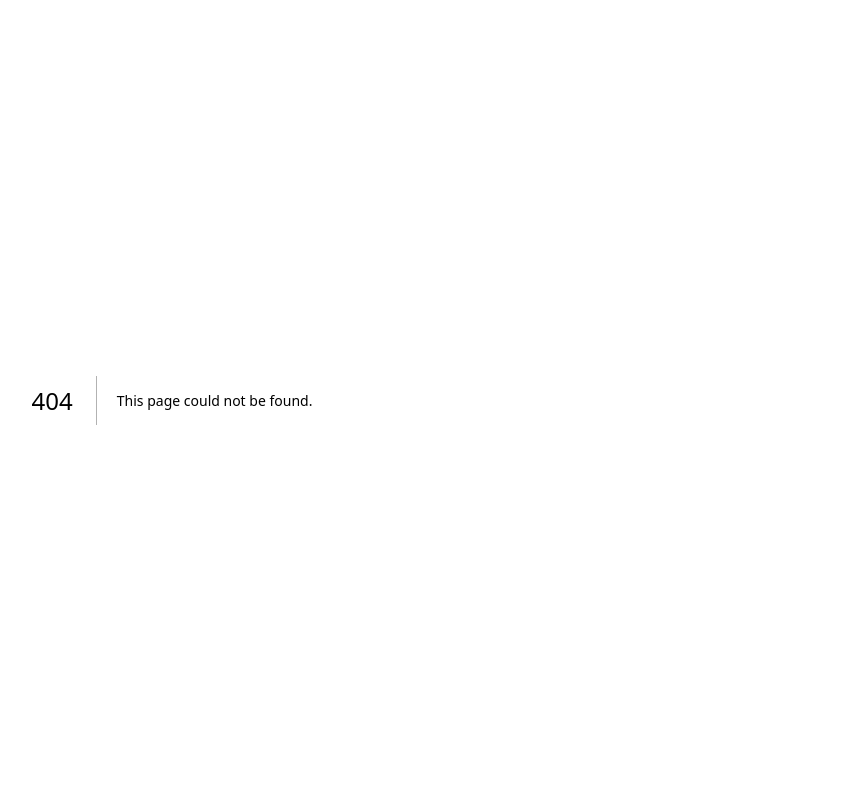
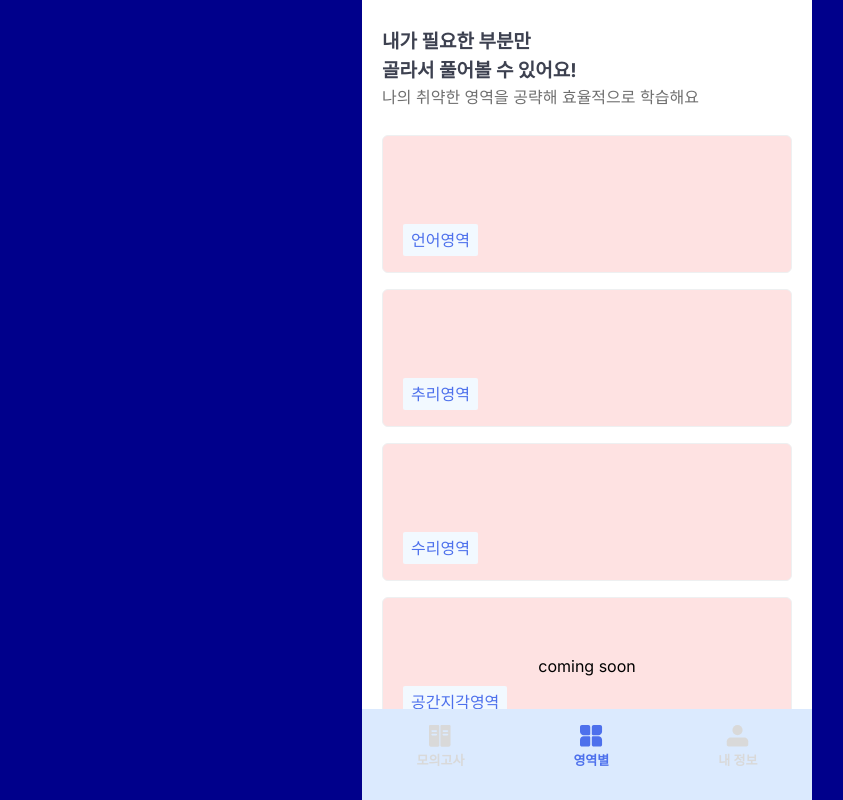
Before and after one commit to jieun0732/pull-up, a Next.js app in the folder frontend/pull-up/: page /main/sectional in a window 1280 px wide. Before the commit this address had no page. Shown: the whole page, without its empty margins (53-896 px from the left). Built offline with nearby package versions, Linux system fonts and the light colour scheme.

Commit message:
[FE] feat. bottomNavbar 추가 (KAN-13)

```diff
--- /dev/null
+++ b/frontend/pull-up/app/component/bottomNavbar.tsx
@@ -0,0 +1,51 @@
+"use client";
+
+import Link from "next/link";
+import { usePathname } from "next/navigation";
+import MockTestIcon from "@/assets/icon/mockTestIcon";
+import SectionalIcon from "@/assets/icon/sectionalIcon";
+import ProfileIcon from "@/assets/icon/profileIcon";
+
+const navbarItem = [
+  {
+    name: "모의고사",
+    Icon: MockTestIcon,
+    link: "/main/mocktest",
+  },
+  {
+    name: "영역별",
+    Icon: SectionalIcon,
+    link: "/main/sectional",
+  },
+  {
+    name: "내 정보",
+    Icon: ProfileIcon,
+    link: "/main/profile",
+  },
+];
+
+export default function BottomNavbar() {
+  const pathname = usePathname();
+
+  return (
+    <nav className="fixed bottom-0 flex h-[91px] w-full min-w-[320px] max-w-[450px] items-center justify-around bg-blue-100 pb-[30px] pt-[17px]">
+      {navbarItem.map(({ name, Icon, link }) => {
+        const isClicked = pathname.includes(link);
+        return (
+          <Link
+            href={link}
+            key={name}
+            className="flex flex-col items-center gap-1"
+          >
+            <Icon isClicked={isClicked} />
+            <p
+              className={`text-[13px] font-semibold ${isClicked ? "text-blue01" : "text-[#D9D9D9]"} `}
+            >
+              {name}
+            </p>
+          </Link>
+        );
+      })}
+    </nav>
+  );
+}
--- /dev/null
+++ b/frontend/pull-up/app/main/mocktest/page.tsx
@@ -0,0 +1,3 @@
+export default function Page() {
+  return <div>mainpagee</div>;
+}
--- /dev/null
+++ b/frontend/pull-up/app/main/profile 복사본/page.tsx
@@ -0,0 +1,3 @@
+export default function Page() {
+  return <div>profile</div>;
+}
--- /dev/null
+++ b/frontend/pull-up/app/main/sectional/[subject]/page.tsx
@@ -0,0 +1,14 @@
+"use client";
+
+import Link from "next/link";
+import { useParams } from "next/navigation";
+
+export default function Page() {
+  const params = useParams<{ subject: string }>();
+
+  return (
+    <div className="">
+      <p>{params.subject}</p>
+    </div>
+  );
+}
--- /dev/null
+++ b/frontend/pull-up/app/main/sectional/page.tsx
@@ -0,0 +1,53 @@
+"use client";
+
+import Link from "next/link";
+
+export default function Page() {
+  const sections = [
+    {
+      name: "언어영역",
+      link: "/main/sectional/language",
+      isClosed: false,
+    },
+    {
+      name: "추리영역",
+      link: "/main/sectional/reasoning",
+      isClosed: false,
+    },
+    {
+      name: "수리영역",
+      link: "/main/sectional/math",
+      isClosed: false,
+    },
+    {
+      name: "공간지각영역",
+      link: "/main/sectional/spatial",
+      isClosed: true,
+    },
+  ];
+  return (
+    <div className="">
+      <p className="text-black01 text-[19px] font-bold">내가 필요한 부분만</p>
+      <p className="text-black01 text-[19px] font-bold">
+        골라서 풀어볼 수 있어요!
+      </p>
+      <p className="text-gray01 mb-[26px] text-base">
+        나의 취약한 영역을 공략해 효율적으로 학습해요
+      </p>
+
+      {sections.map((item) => {
+        return (
+          <Link
+            href={item.link}
+            className="border-white03 relative mb-4 flex h-[138px] w-full items-center justify-center rounded-md border border-solid bg-red-100"
+          >
+            <p className="text-blue01 bg-blue03 absolute bottom-4 left-5 rounded-sm px-2 py-1">
+              {item.name}
+            </p>
+            {item.isClosed && <div>coming soon</div>}
+          </Link>
+        );
+      })}
+    </div>
+  );
+}
```
